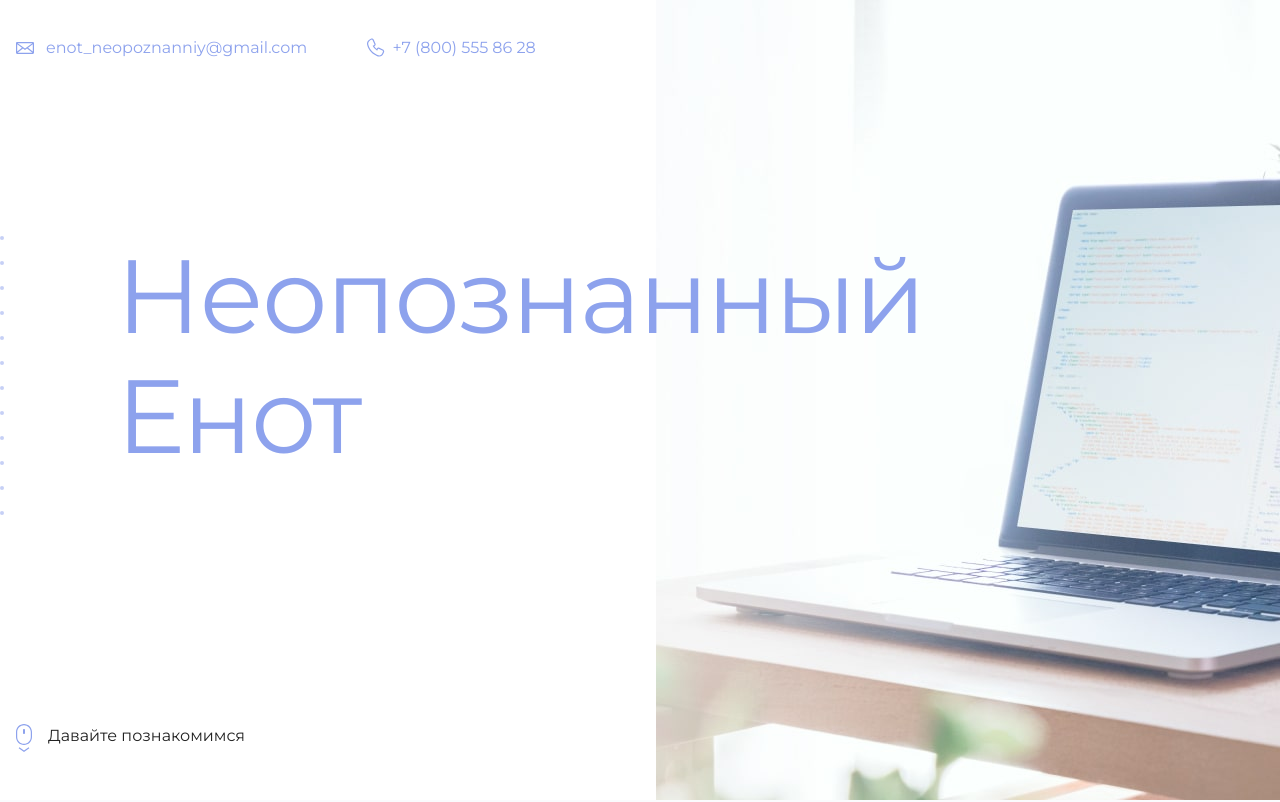
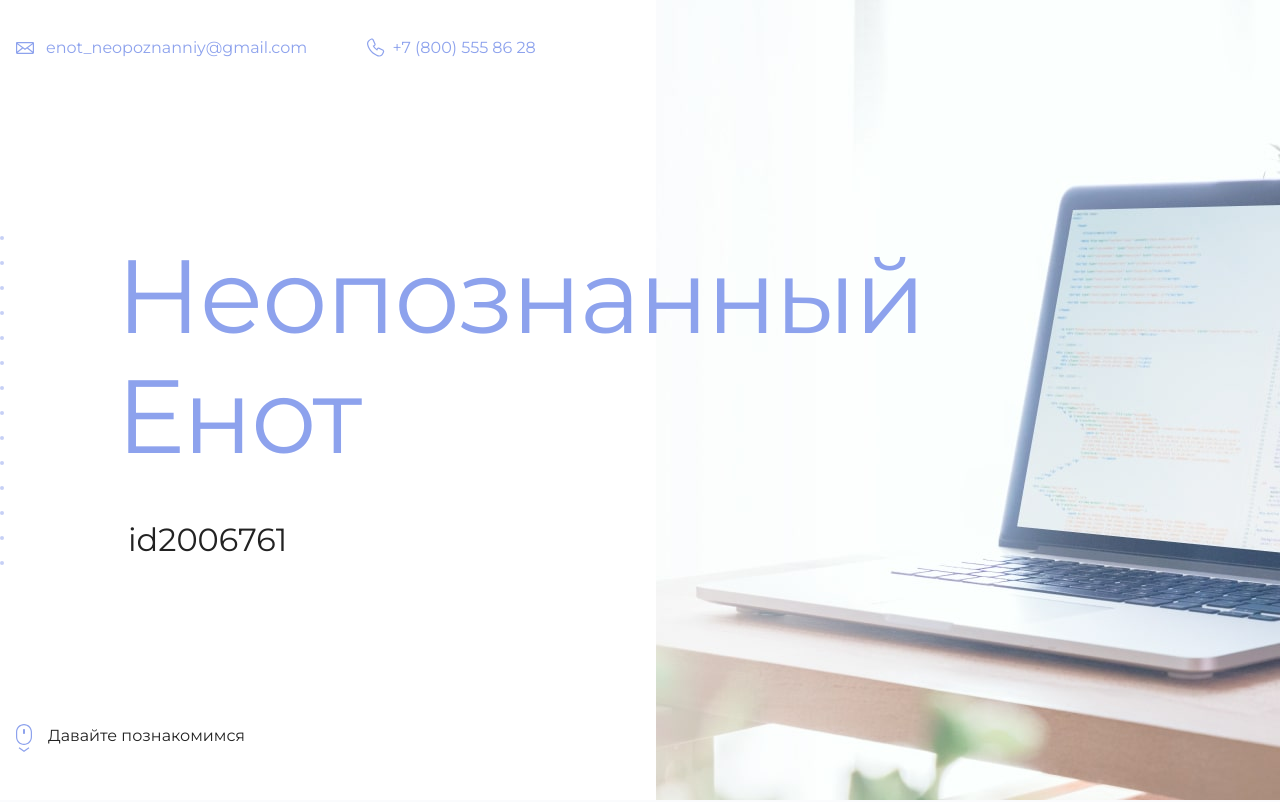
Before and after one commit to oneg1g/site, a plain HTML site: page index.html in a window 1280 px wide. Shown: the top 802 px of the page. Drawn offline with Linux system fonts and the light colour scheme.

Commit message:
Update index.html

```diff
--- a/index.html
+++ b/index.html
@@ -19,7 +19,7 @@
       <section class="hero-image">
         <div class="container">
           <h1 class="heading">Неопознанный Енот</h1>
-          <p><!-- Тут ваш id на сайте Академии --></p>
+          <p>id2006761</p>
         </div>
       </section>
 
```
